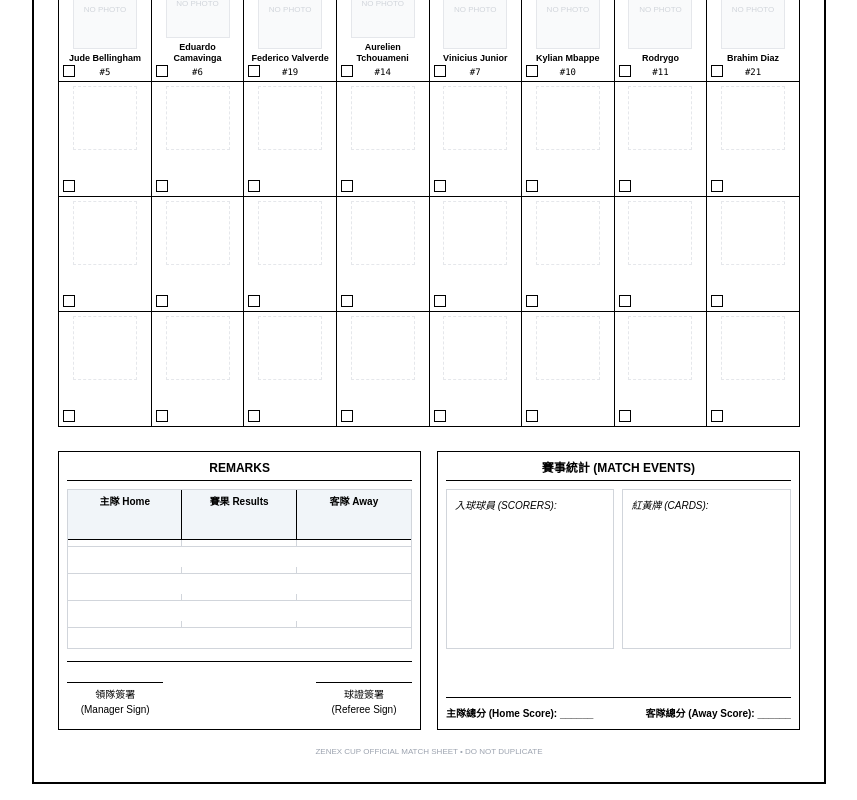
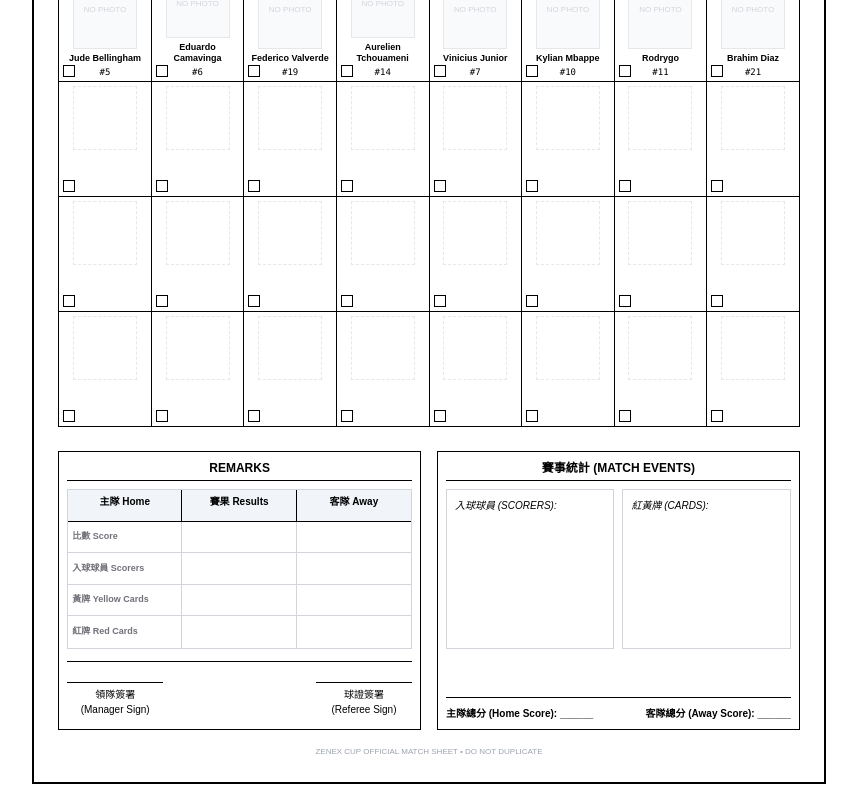
Before and after one commit to clawdfelix-ship-it/football-league-system, a Next.js app: page /admin/match-sheet/demo in a window 1280 px wide. Shown: the part 491-1291 px from the top of the page, without its empty margins (211-1068 px from the left). Built offline with nearby package versions, Linux system fonts and the light colour scheme.

Commit message:
Add row labels to Remarks 3×5 table (比數/入球球員/黃牌/紅牌)

```diff
--- a/app/admin/match-sheet/[teamId]/page.tsx
+++ b/app/admin/match-sheet/[teamId]/page.tsx
@@ -85,19 +85,27 @@ export default async function MatchSheet({ params }: { params: Promise<{ teamId:
             <h3 className="text-center font-bold text-xs border-b border-black pb-1 mb-2">REMARKS</h3>
             {/* 3 column × 5 row table: Row1=headers, Rows2-5=fillable */}
             <div className="flex-grow border border-gray-300 h-40 overflow-hidden">
-              <div className="grid grid-cols-3 h-full">
-                {/* Header row */}
+              <div className="grid grid-cols-3 h-full auto-rows-fr">
+                {/* Row 1: headers */}
                 <div className="border-r border-b border-black bg-slate-100 p-1 text-center text-[10px] font-bold">主隊 Home</div>
                 <div className="border-r border-b border-black bg-slate-100 p-1 text-center text-[10px] font-bold">賽果 Results</div>
                 <div className="border-b border-black bg-slate-100 p-1 text-center text-[10px] font-bold">客隊 Away</div>
-                {/* Data rows 2-5 */}
-                {[...Array(4)].map((_, i) => (
-                  <React.Fragment key={i}>
-                    <div className="border-r border-b border-gray-300 h-[calc(100%/4)] min-h-0"></div>
-                    <div className="border-r border-b border-gray-300 h-[calc(100%/4)] min-h-0"></div>
-                    <div className="border-b border-gray-300 h-[calc(100%/4)] min-h-0"></div>
-                  </React.Fragment>
-                ))}
+                {/* Row 2: 比數 Score */}
+                <div className="border-r border-b border-gray-300 text-[9px] font-bold text-zinc-500 flex items-center pl-1">比數 Score</div>
+                <div className="border-r border-b border-gray-300"></div>
+                <div className="border-b border-gray-300"></div>
+                {/* Row 3: 入球球員 Scorers */}
+                <div className="border-r border-b border-gray-300 text-[9px] font-bold text-zinc-500 flex items-center pl-1">入球球員 Scorers</div>
+                <div className="border-r border-b border-gray-300"></div>
+                <div className="border-b border-gray-300"></div>
+                {/* Row 4: 黃牌 Yellow Cards */}
+                <div className="border-r border-b border-gray-300 text-[9px] font-bold text-zinc-500 flex items-center pl-1">黃牌 Yellow Cards</div>
+                <div className="border-r border-b border-gray-300"></div>
+                <div className="border-b border-gray-300"></div>
+                {/* Row 5: 紅牌 Red Cards */}
+                <div className="border-r border-gray-300 text-[9px] font-bold text-zinc-500 flex items-center pl-1">紅牌 Red Cards</div>
+                <div className="border-r border-gray-300"></div>
+                <div></div>
               </div>
             </div>
             <div className="mt-3 pt-3 border-t border-black text-[10px]">
--- a/app/admin/match-sheet/demo/page.tsx
+++ b/app/admin/match-sheet/demo/page.tsx
@@ -129,19 +129,27 @@ export default function DemoMatchSheet() {
             <h3 className="text-center font-bold text-xs border-b border-black pb-1 mb-2">REMARKS</h3>
             {/* 3 column × 5 row table: Row1=headers, Rows2-5=fillable */}
             <div className="flex-grow border border-gray-300 h-40 overflow-hidden">
-              <div className="grid grid-cols-3 h-full">
-                {/* Header row */}
+              <div className="grid grid-cols-3 h-full auto-rows-fr">
+                {/* Row 1: headers */}
                 <div className="border-r border-b border-black bg-slate-100 p-1 text-center text-[10px] font-bold">主隊 Home</div>
                 <div className="border-r border-b border-black bg-slate-100 p-1 text-center text-[10px] font-bold">賽果 Results</div>
                 <div className="border-b border-black bg-slate-100 p-1 text-center text-[10px] font-bold">客隊 Away</div>
-                {/* Data rows 2-5 */}
-                {[...Array(4)].map((_, i) => (
-                  <React.Fragment key={i}>
-                    <div className="border-r border-b border-gray-300 h-[calc(100%/4)] min-h-0"></div>
-                    <div className="border-r border-b border-gray-300 h-[calc(100%/4)] min-h-0"></div>
-                    <div className="border-b border-gray-300 h-[calc(100%/4)] min-h-0"></div>
-                  </React.Fragment>
-                ))}
+                {/* Row 2: 比數 Score */}
+                <div className="border-r border-b border-gray-300 text-[9px] font-bold text-zinc-500 flex items-center pl-1">比數 Score</div>
+                <div className="border-r border-b border-gray-300"></div>
+                <div className="border-b border-gray-300"></div>
+                {/* Row 3: 入球球員 Scorers */}
+                <div className="border-r border-b border-gray-300 text-[9px] font-bold text-zinc-500 flex items-center pl-1">入球球員 Scorers</div>
+                <div className="border-r border-b border-gray-300"></div>
+                <div className="border-b border-gray-300"></div>
+                {/* Row 4: 黃牌 Yellow Cards */}
+                <div className="border-r border-b border-gray-300 text-[9px] font-bold text-zinc-500 flex items-center pl-1">黃牌 Yellow Cards</div>
+                <div className="border-r border-b border-gray-300"></div>
+                <div className="border-b border-gray-300"></div>
+                {/* Row 5: 紅牌 Red Cards */}
+                <div className="border-r border-gray-300 text-[9px] font-bold text-zinc-500 flex items-center pl-1">紅牌 Red Cards</div>
+                <div className="border-r border-gray-300"></div>
+                <div></div>
               </div>
             </div>
             <div className="mt-3 pt-3 border-t border-black text-[10px]">
```
